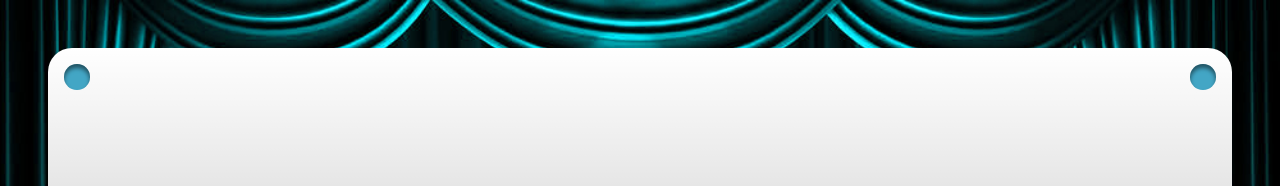
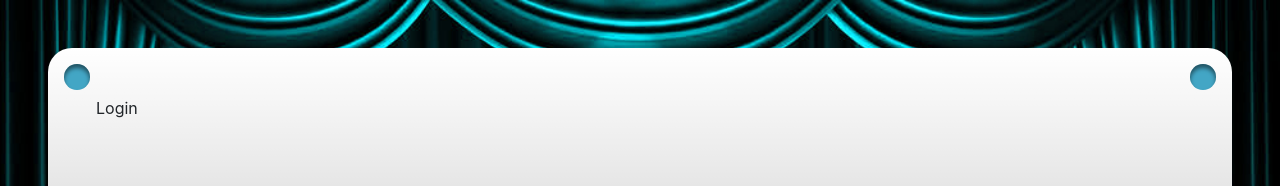
Before and after one commit to MinaMakar97/iqfight, a React (Create React App) app: page / in a window 1280 px wide. Shown: the top 186 px of the page. Built offline with nearby package versions, Linux system fonts and the light colour scheme.

Commit message:
inserito cartella components e aggiunto titleBox

```diff
--- a/src/App.js
+++ b/src/App.js
@@ -2,8 +2,10 @@ import React from "react";
 import "./App.css";
 import { BrowserRouter as Router, Switch, Route } from "react-router-dom";
 import Gioco from "./pages/Gioco.js";
+import TitleBox from "./components/TitleBox.js"
 
 function App() {
+
 	return (
 		<Router>
 			<div className="container-fluid sfondo p-4 p-lg-5">
@@ -12,11 +14,13 @@ function App() {
 					<div className="cerchio rounded-circle m-3" id="cerchio-tr"></div>
 					<div className="cerchio rounded-circle m-3" id="cerchio-bl"></div>
 					<div className="cerchio rounded-circle m-3" id="cerchio-br"></div>
-					<div className="container-fluid contenuto p-3 p-md-4"></div>
-					<Switch>
-						<Route path="/room/:id" component={Gioco}></Route>
-						<Route path="/"></Route>
-					</Switch>
+					<div className="container-fluid contenuto p-3 p-md-4">
+					<TitleBox titolo="Login"></TitleBox>
+						{/* <Switch>
+							<Route path="/room/:id" component={Gioco}></Route>
+							<Route path="/"></Route>
+						</Switch> */}
+					</div>
 				</div>
 			</div>
 		</Router>
--- /dev/null
+++ b/src/components/TitleBox.css
@@ -0,0 +1,3 @@
+.title{
+
+}
--- /dev/null
+++ b/src/components/TitleBox.js
@@ -0,0 +1,11 @@
+import React from "react";
+
+class TitleBox extends React.Component{
+    render(){
+        return <div>
+            {this.props.titolo}
+        </div>
+    }
+}
+
+export default TitleBox;
```
Also changed, not shown: 1 other file (tests, documents, lock files or other folders).
